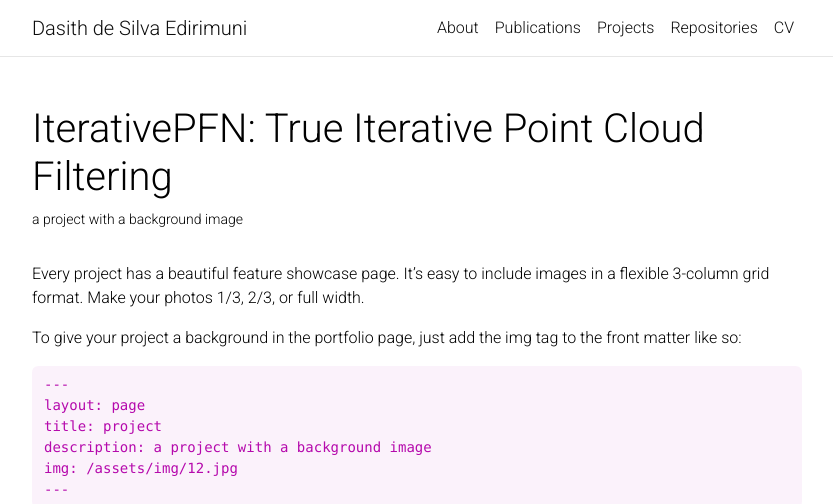
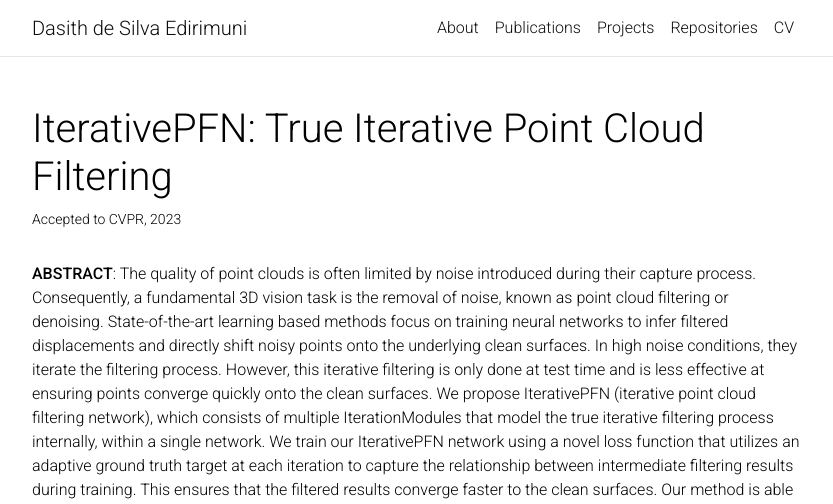
Before and after one commit to ddsediri/ddsediri.github.io, a Jekyll site: the page built from _projects/IterativePFN.md, in a window 1280 px wide and 1400 px high. Shown: the top 504 px of the window, without its empty margins (223-1056 px from the left). Built offline with Jekyll 4.4.1, drawn with Linux system fonts in a browser that asks for light colours; comment, search, counter and statistics services are not loaded; a style sheet for code colours, icons or effects is not loaded; some of the changed text lies outside the part shown; grey boxes are pictures that could not be loaded.

Commit message:
Modified project IterativePFN

````diff
--- a/_projects/IterativePFN.md
+++ b/_projects/IterativePFN.md
@@ -1,80 +1,28 @@
 ---
 layout: page
 title: IterativePFN&#58; True Iterative Point Cloud Filtering
-description: a project with a background image
-img: assets/img/12.jpg
+description: Accepted to CVPR, 2023
+img: assets/img/projects/iterativepfn/network.png
 importance: 1
 category: work
 ---
 
-Every project has a beautiful feature showcase page.
-It's easy to include images in a flexible 3-column grid format.
-Make your photos 1/3, 2/3, or full width.
-
-To give your project a background in the portfolio page, just add the img tag to the front matter like so:
-
-    ---
-    layout: page
-    title: project
-    description: a project with a background image
-    img: /assets/img/12.jpg
-    ---
+**ABSTRACT**: The quality of point clouds is often limited by noise introduced during their capture process. Consequently, a fundamental 3D vision task is the removal of noise, known as point cloud filtering or denoising. State-of-the-art learning based methods focus on training neural networks to infer filtered displacements and directly shift noisy points onto the underlying clean surfaces. In high noise conditions, they iterate the filtering process. However, this iterative filtering is only done at test time and is less effective at ensuring points converge quickly onto the clean surfaces. We propose IterativePFN (iterative point cloud filtering network), which consists of multiple IterationModules that model the true iterative filtering process internally, within a single network. We train our IterativePFN network using a novel loss function that utilizes an adaptive ground truth target at each iteration to capture the relationship between intermediate filtering results during training. This ensures that the filtered results converge faster to the clean surfaces. Our method is able to obtain better performance compared to state-of-the-art methods. The source code can be found at <https://github.com/ddsediri/IterativePFN>.
 
 <div class="row">
     <div class="col-sm mt-3 mt-md-0">
-        {% include figure.html path="assets/img/1.jpg" title="example image" class="img-fluid rounded z-depth-1" %}
+        {% include figure.html path="assets/img/projects/iterativepfn/network.png" title="IterativePFN architecture" class="img-fluid rounded z-depth-1" %}
     </div>
     <div class="col-sm mt-3 mt-md-0">
-        {% include figure.html path="assets/img/3.jpg" title="example image" class="img-fluid rounded z-depth-1" %}
-    </div>
-    <div class="col-sm mt-3 mt-md-0">
-        {% include figure.html path="assets/img/5.jpg" title="example image" class="img-fluid rounded z-depth-1" %}
+        {% include figure.html path="assets/img/projects/iterativepfn/Adaptive_GT_1.png" title="Adaptive ground truth" class="img-fluid rounded z-depth-1" %}
     </div>
 </div>
 <div class="caption">
-    Caption photos easily. On the left, a road goes through a tunnel. Middle, leaves artistically fall in a hipster photoshoot. Right, in another hipster photoshoot, a lumberjack grasps a handful of pine needles.
+    Left: IterativePFN network architecture. Right: Illustration of novel adaptive ground truth loss function for gradually filtering points which also facilitates joint training of IterationModules and allows the network to learn relationships between intermediate filtered displacements.
 </div>
+
 <div class="row">
     <div class="col-sm mt-3 mt-md-0">
-        {% include figure.html path="assets/img/5.jpg" title="example image" class="img-fluid rounded z-depth-1" %}
+        {% include figure.html path="assets/img/projects/iterativepfn/results.gif" title="Results on PUNet dataset" class="img-fluid rounded z-depth-1" %}
     </div>
 </div>
-<div class="caption">
-    This image can also have a caption. It's like magic.
-</div>
-
-You can also put regular text between your rows of images.
-Say you wanted to write a little bit about your project before you posted the rest of the images.
-You describe how you toiled, sweated, *bled* for your project, and then... you reveal its glory in the next row of images.
-
-
-<div class="row justify-content-sm-center">
-    <div class="col-sm-8 mt-3 mt-md-0">
-        {% include figure.html path="assets/img/6.jpg" title="example image" class="img-fluid rounded z-depth-1" %}
-    </div>
-    <div class="col-sm-4 mt-3 mt-md-0">
-        {% include figure.html path="assets/img/11.jpg" title="example image" class="img-fluid rounded z-depth-1" %}
-    </div>
-</div>
-<div class="caption">
-    You can also have artistically styled 2/3 + 1/3 images, like these.
-</div>
-
-
-The code is simple.
-Just wrap your images with `<div class="col-sm">` and place them inside `<div class="row">` (read more about the <a href="https://getbootstrap.com/docs/4.4/layout/grid/">Bootstrap Grid</a> system).
-To make images responsive, add `img-fluid` class to each; for rounded corners and shadows use `rounded` and `z-depth-1` classes.
-Here's the code for the last row of images above:
-
-{% raw %}
-```html
-<div class="row justify-content-sm-center">
-    <div class="col-sm-8 mt-3 mt-md-0">
-        {% include figure.html path="assets/img/6.jpg" title="example image" class="img-fluid rounded z-depth-1" %}
-    </div>
-    <div class="col-sm-4 mt-3 mt-md-0">
-        {% include figure.html path="assets/img/11.jpg" title="example image" class="img-fluid rounded z-depth-1" %}
-    </div>
-</div>
-```
-{% endraw %}
````
Also changed, not shown: assets/img/projects/iterativepfn/Adaptive_GT_1.png (added), assets/img/projects/iterativepfn/network.png (added), 2 other files.
